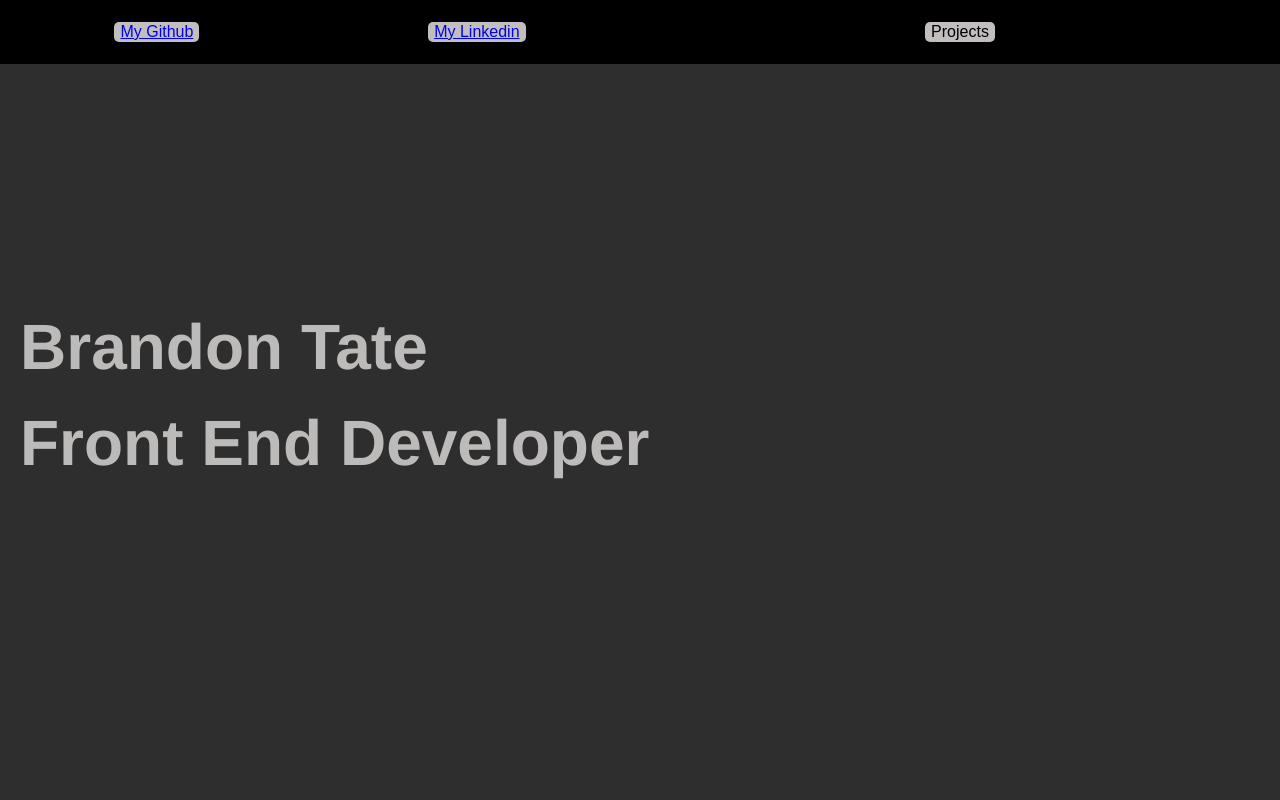
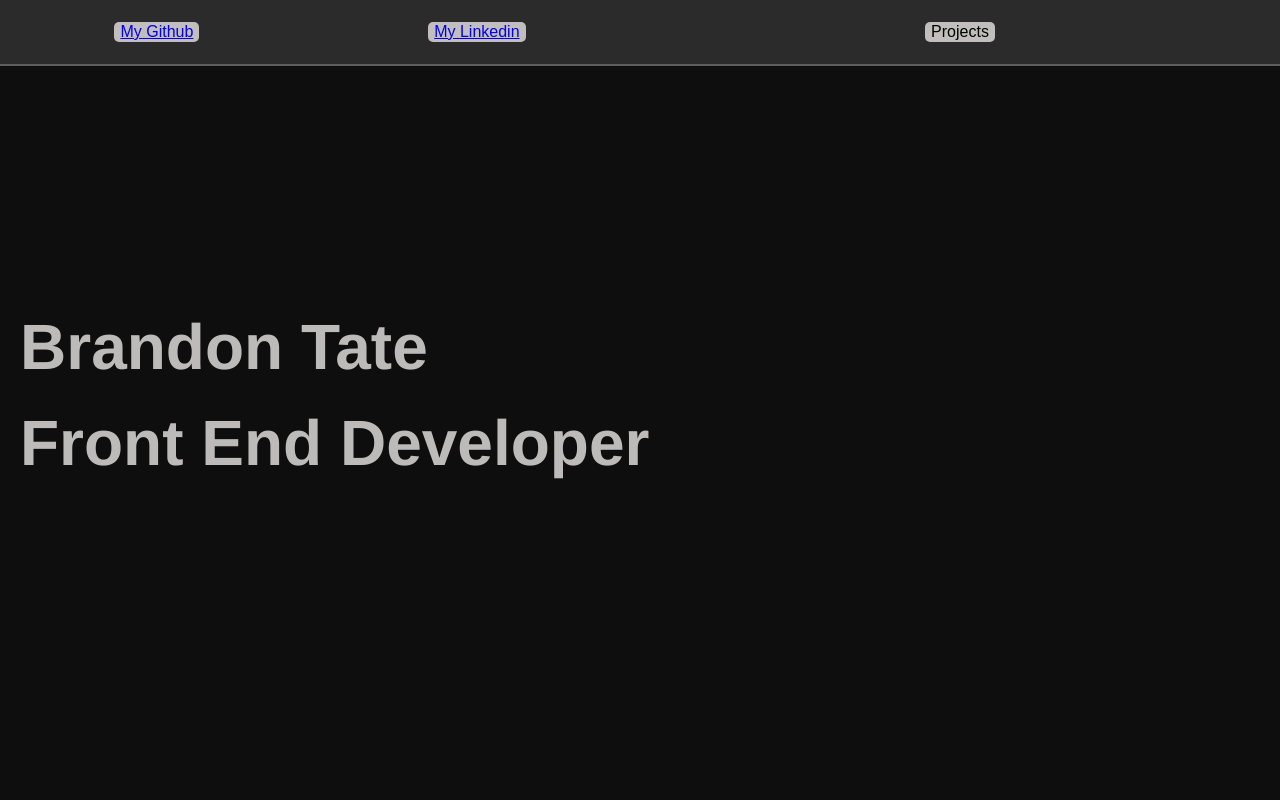
Before and after one commit to TatesWorkAcc/portfolio-site, a React (Vite) app: page / in a window 1280 px wide. Shown: the top 800 px of the page. Built offline with nearby package versions, Linux system fonts and the light colour scheme.

Commit message:
fixed double scroll bar

```diff
--- a/src/index.css
+++ b/src/index.css
@@ -3,7 +3,7 @@ html, body {
   padding: 0;
   box-sizing: border-box;
   overflow-x: hidden;
-  background-color: rgb(46, 46, 46);
+  background-color: rgb(14, 14, 14);
 }
 /* header */
 .header-container{
@@ -12,9 +12,10 @@ html, body {
   grid-template-columns:repeat(2, 1fr) ;
   width: 100vw;
   height: 8vh;
-  background-color: black;
+  background-color: rgb(44, 43, 43);
   overflow: hidden;
   z-index: 100;
+  border-bottom: 2px solid rgb(95, 94, 94);
 }
 .header-grid{
   display: flex;
@@ -41,7 +42,7 @@ html, body {
 .name-container{
   display: flex;
   flex-wrap: wrap;
-  width: 100vh;
+
   height: 100vh;
   flex-direction: column;
   align-items: flex-start;
@@ -91,7 +92,6 @@ html, body {
   height: 200vh;
   overflow-y: scroll;
   gap: 20px;
-  background-color: rgb(46, 46, 46);
 }
 
 /* body grids */
```
